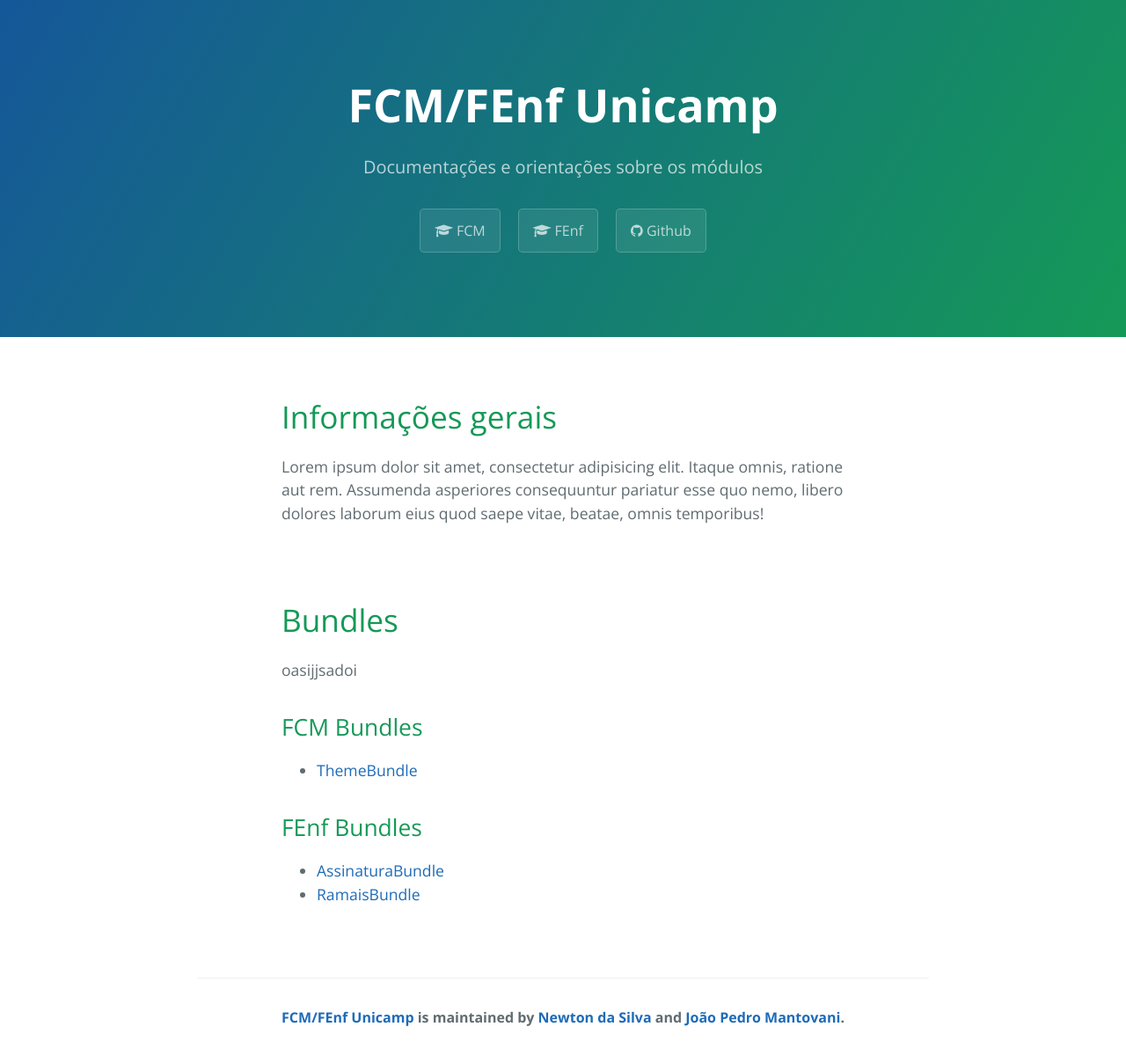
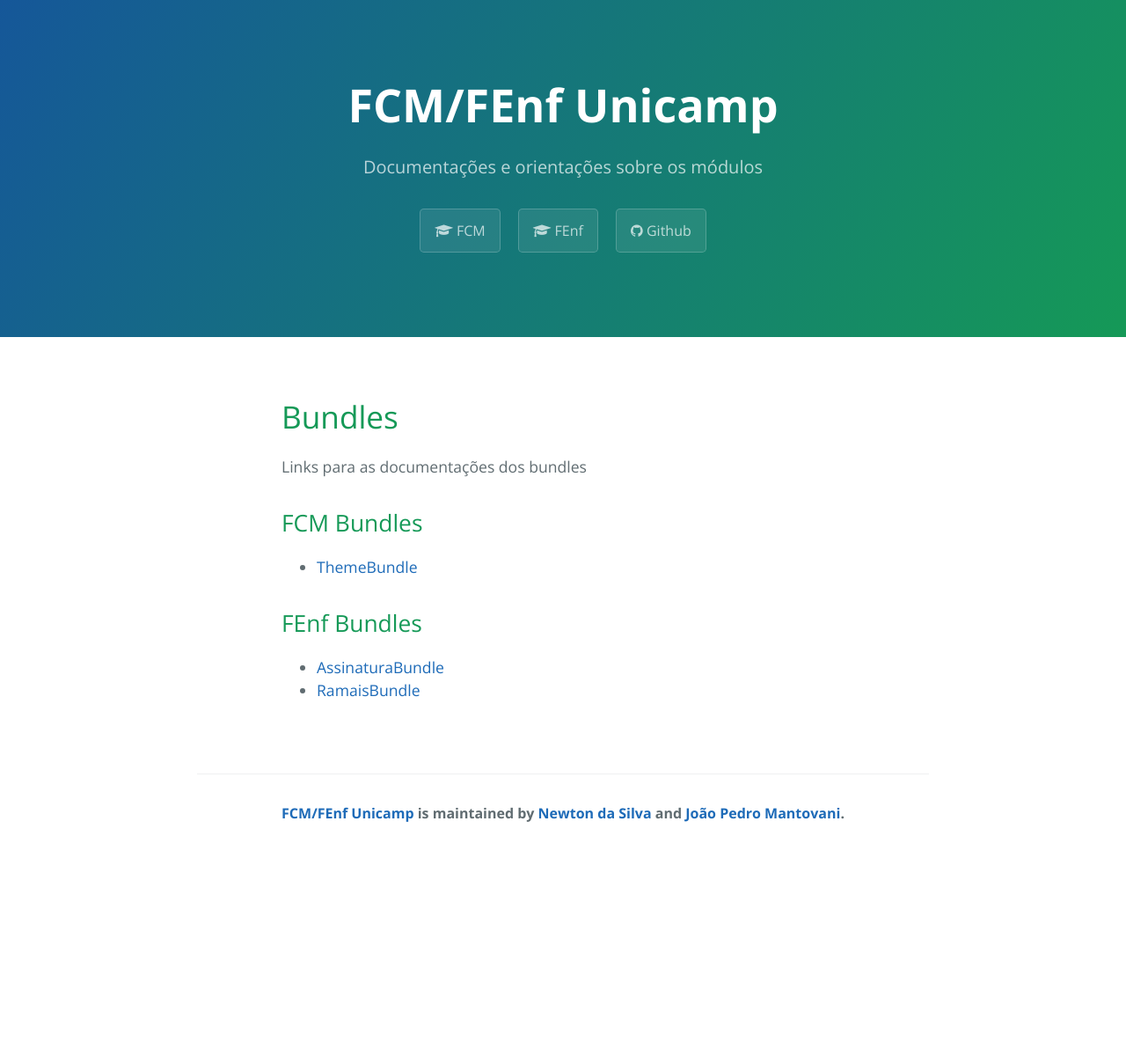
Before and after one commit to FCM-Unicamp/fcm-unicamp.github.io, a Jekyll site: the page built from index.html, in a window 1280 px wide. Shown: the whole page at 88% size. Built offline with Jekyll 4.4.1, drawn with Linux system fonts in a browser that asks for light colours; the list of posts is cut into pages by our own code; after the commit the page ends 968 px from its top, so only the background shows below that.

Commit message:
Doc update

```diff
--- a/_includes/docs/assinatura.html
+++ b/_includes/docs/assinatura.html
@@ -22,8 +22,8 @@
 
 $signature = new FooSignature($user);
 
-$signature->setTituloPt($cargo)
-    ->setTituloEn($cargo)
+$signature->setTituloPt('Programador web')
+    ->setTituloEn('Web programmer')
     ->generateHtmlSignature()
     ->minifyHtml();
 
--- a/index.html
+++ b/index.html
@@ -5,13 +5,8 @@
 
 <div id="home">
 	<section class="main-content">
-		<h1>Informações gerais</h1>
-		<p>Lorem ipsum dolor sit amet, consectetur adipisicing elit. Itaque omnis, ratione aut rem. Assumenda asperiores consequuntur pariatur esse quo nemo, libero dolores laborum eius quod saepe vitae, beatae, omnis temporibus!</p>
-	</section>
-
-	<section class="main-content">
 		<h1>Bundles</h1>
-		<p>oasijjsadoi</p>
+		<p>Links para as documentações dos bundles</p>
 
 		<h2>FCM Bundles</h2>
 		<ul>
```
